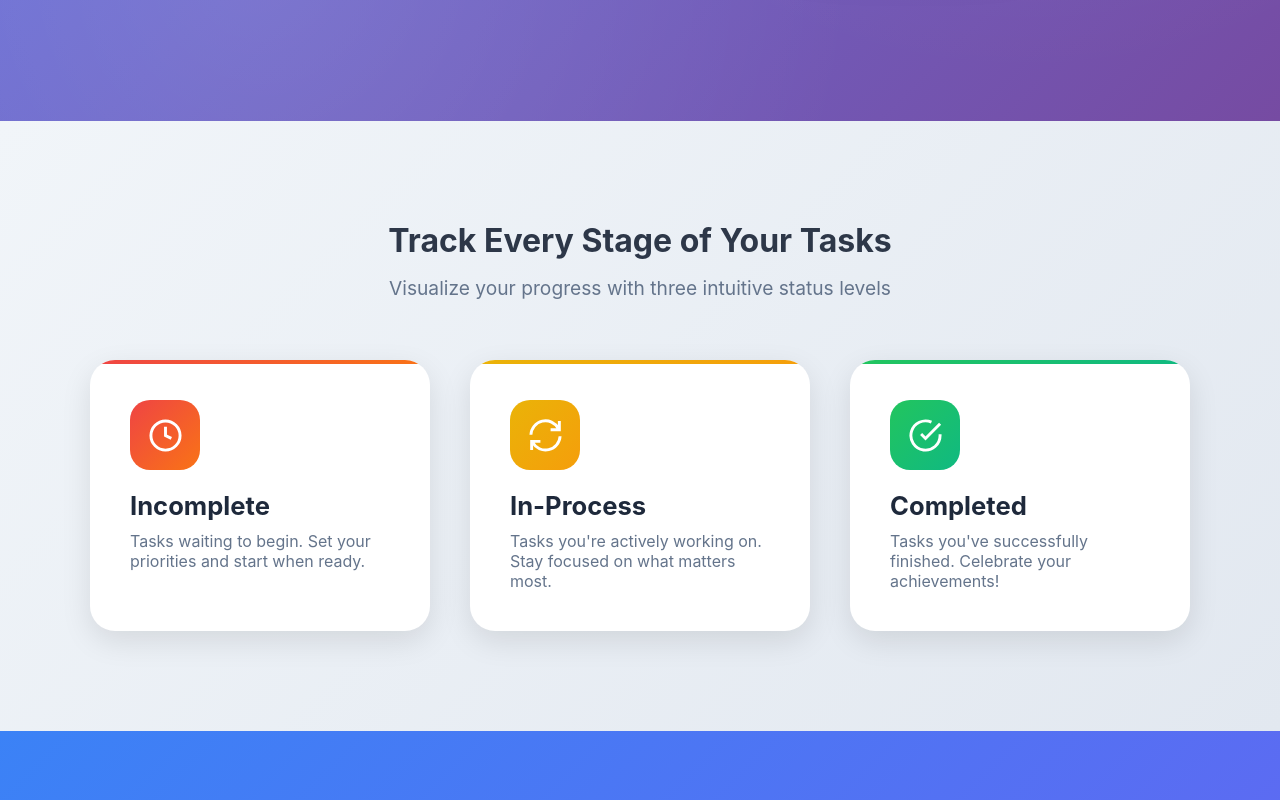
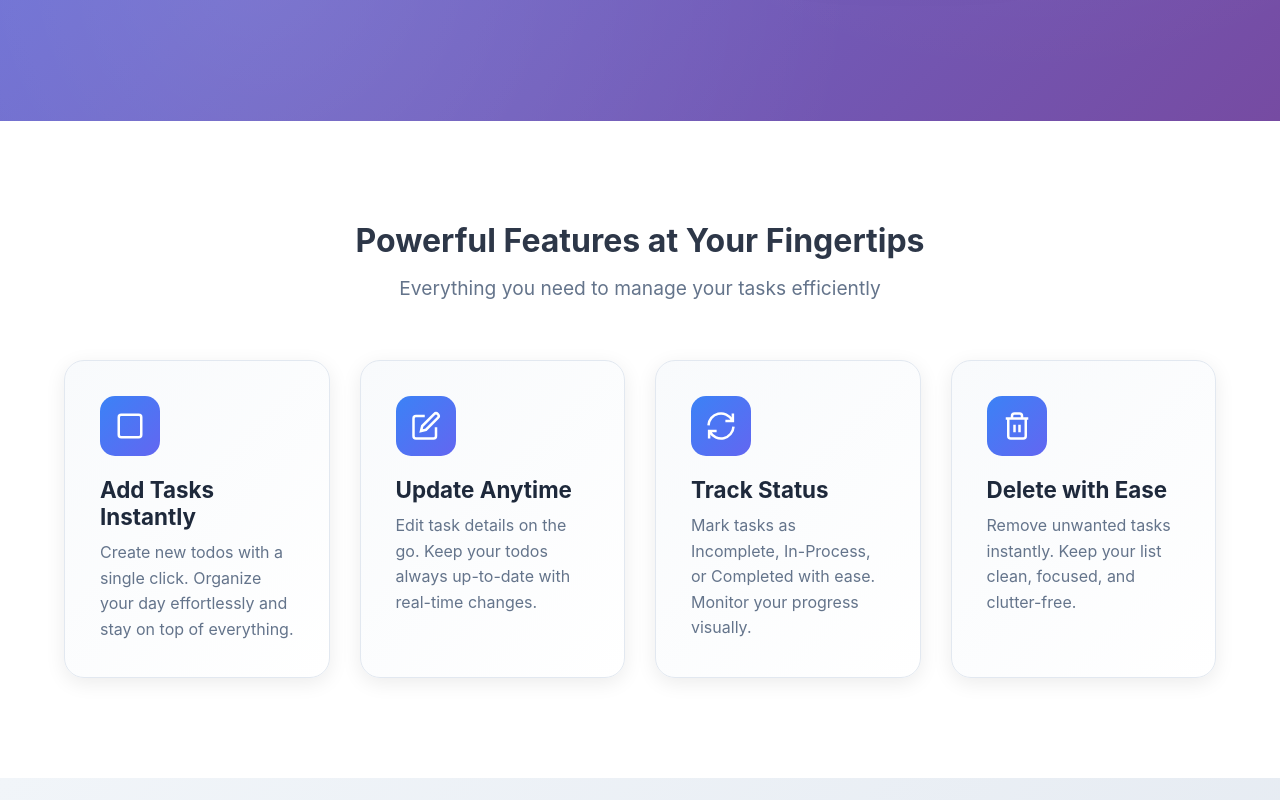
Before and after one commit to cs-Deepak/todo, a React (Vite) app in the folder client/: page /#/ in a window 1280 px wide. Shown: the part 760-1560 px from the top of the page. Built offline with nearby package versions, Linux system fonts and the light colour scheme.

Commit message:
Refactor Home component for better task management
Updated the Home component to enhance the user interface with new features and improved task management functionality.

```diff
--- a/client/src/Component/Home.jsx
+++ b/client/src/Component/Home.jsx
@@ -43,6 +43,58 @@ function Home() {
         </div>
       </div>
 
+
+    <div class="features-section">
+        <div class="section-header">
+            <h2 class="section-title">Powerful Features at Your Fingertips</h2>
+            <p class="section-subtitle">Everything you need to manage your tasks efficiently</p>
+        </div>
+
+        <div class="features-grid">
+            <div class="feature-card">
+                <div class="feature-icon">
+                    <svg viewBox="0 0 24 24">
+                        <rect x="3" y="3" width="18" height="18" rx="2"/>
+                    </svg>
+                </div>
+                <h3 class="feature-title">Add Tasks Instantly</h3>
+                <p class="feature-desc">Create new todos with a single click. Organize your day effortlessly and stay on top of everything.</p>
+            </div>
+
+            <div class="feature-card">
+                <div class="feature-icon">
+                    <svg viewBox="0 0 24 24">
+                        <path d="M11 4H4a2 2 0 0 0-2 2v14a2 2 0 0 0 2 2h14a2 2 0 0 0 2-2v-7"/>
+                        <path d="M18.5 2.5a2.121 2.121 0 0 1 3 3L12 15l-4 1 1-4 9.5-9.5z"/>
+                    </svg>
+                </div>
+                <h3 class="feature-title">Update Anytime</h3>
+                <p class="feature-desc">Edit task details on the go. Keep your todos always up-to-date with real-time changes.</p>
+            </div>
+
+            <div class="feature-card">
+                <div class="feature-icon">
+                    <svg viewBox="0 0 24 24">
+                        <path d="M21.5 2v6h-6M2.5 22v-6h6M2 11.5a10 10 0 0 1 18.8-4.3M22 12.5a10 10 0 0 1-18.8 4.2"/>
+                    </svg>
+                </div>
+                <h3 class="feature-title">Track Status</h3>
+                <p class="feature-desc">Mark tasks as Incomplete, In-Process, or Completed with ease. Monitor your progress visually.</p>
+            </div>
+
+            <div class="feature-card">
+                <div class="feature-icon">
+                    <svg viewBox="0 0 24 24">
+                        <path d="M3 6h18M19 6v14a2 2 0 0 1-2 2H7a2 2 0 0 1-2-2V6m3 0V4a2 2 0 0 1 2-2h4a2 2 0 0 1 2 2v2"/>
+                        <line x1="10" y1="11" x2="10" y2="17"/>
+                        <line x1="14" y1="11" x2="14" y2="17"/>
+                    </svg>
+                </div>
+                <h3 class="feature-title">Delete with Ease</h3>
+                <p class="feature-desc">Remove unwanted tasks instantly. Keep your list clean, focused, and clutter-free.</p>
+            </div>
+        </div>
+    </div>
 
 
     <div class="status-section">
```
